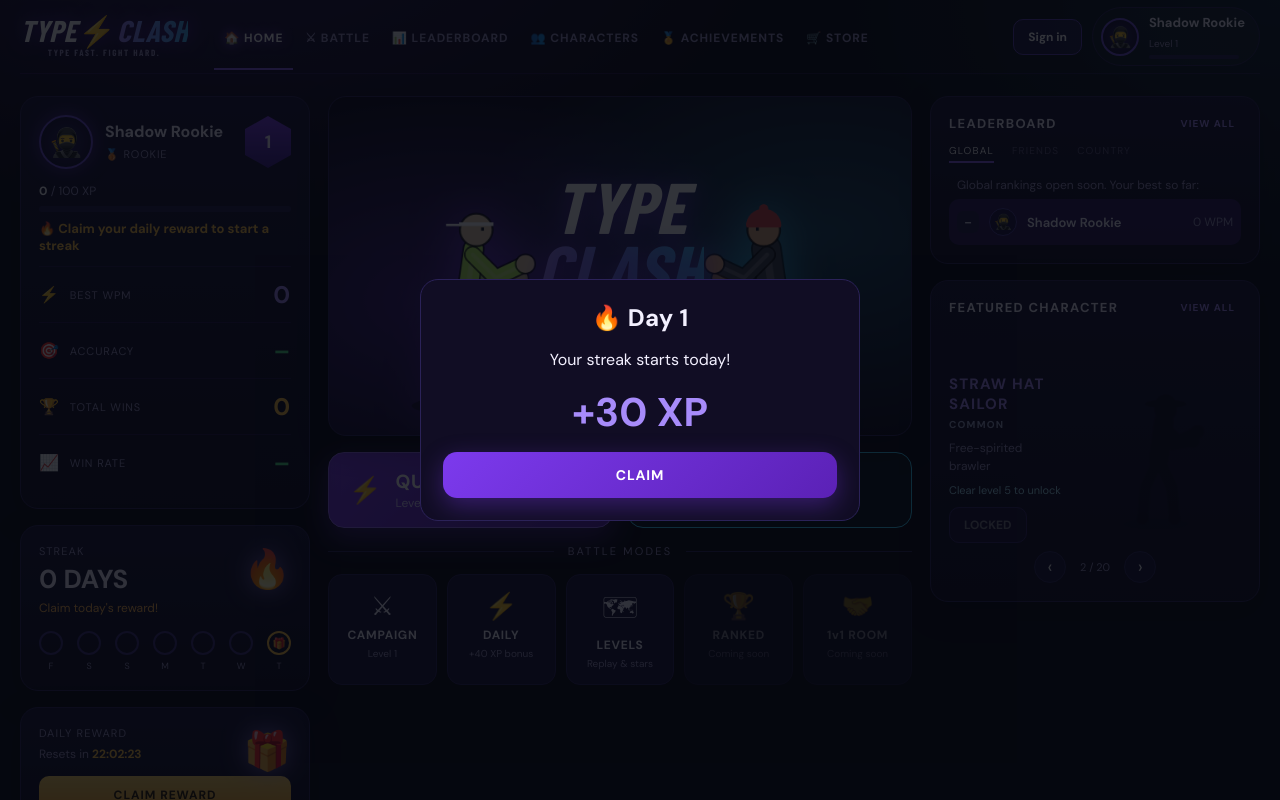
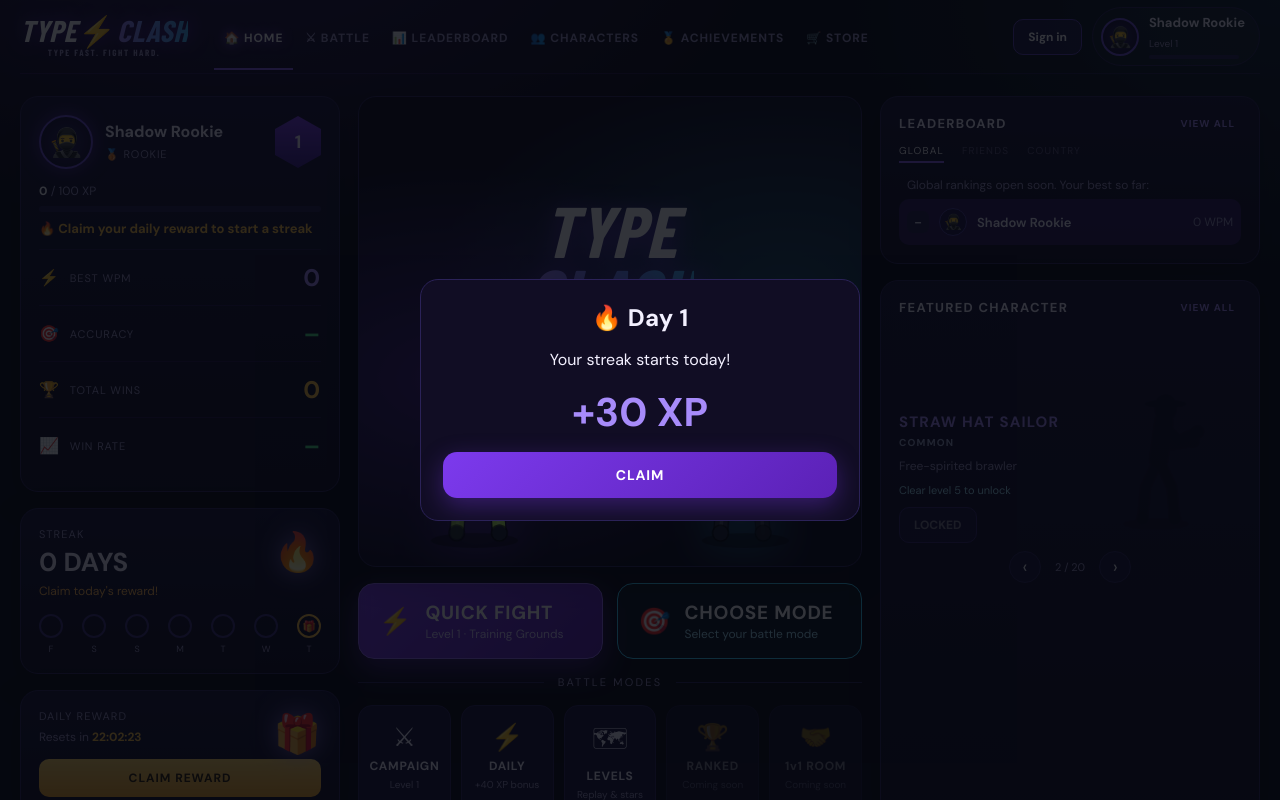
Before and after one commit to ia6021756-bit/Type-Clash, a plain HTML site: page index.html in a window 1280 px wide. Shown: the top 800 px of the page. Drawn offline with nearby package versions, Linux system fonts and the light colour scheme; a web font is replaced by a local one.

Commit message:
Add files via upload

```diff
--- a/fx.js
+++ b/fx.js
@@ -20,7 +20,10 @@ function step(s32,t){const s=s32%16,r=roots[Math.floor(s32/8)%4];
  if(s%2===0)o(mu,t,"sawtooth",mf(r),mf(r)*.99,.2,.45);
  o(mu,t,"square",mf(r+24+arp[s32%8]),mf(r+24+arp[s32%8])*.99,.09,.1)}
 function sched(){while(nt<ctx.currentTime+.2){step(st,nt);nt+=60/140/4;st=(st+1)%32}}
-return{init,
+function halt(){if(!ctx)return;clearInterval(timer);try{ctx.suspend()}catch(e){}}
+function wake(){if(!ctx)return;try{ctx.resume()}catch(e){}if(playing){clearInterval(timer);nt=ctx.currentTime+.05;timer=setInterval(sched,40)}}
+document.addEventListener("visibilitychange",()=>document.hidden?halt():wake());window.addEventListener("pagehide",halt);window.addEventListener("pageshow",()=>{if(!document.hidden)wake()});
+return{state:()=>ctx?ctx.state:"none",init,
  setSfx(b){on=b;if(sg)sg.gain.value=b?1:0},setMusic(b){mOn=b;if(mu)mu.gain.value=b?.2:0},
  musicStart(){if(!ctx||playing)return;playing=true;nt=ctx.currentTime+.05;st=0;timer=setInterval(sched,40)},
  musicStop(){playing=false;clearInterval(timer)},
--- a/game.js
+++ b/game.js
@@ -52,7 +52,7 @@
   function startFight(){if(running)return;maybeShowAd();running=true;enterFight();playerHP=100;enemyHP=eMax=100;combo=0;power=0;typed=0;correct=0;elapsed=0;{const lv=fightLevel(),inf=Levels.info(lv);target=fightText(lv,0);hitGap=inf.interval;L0=target.length;dmgPerChar=100/(L0*.9);
       const tk=(L0*.9/1.25)/(Math.max(8,inf.targetWpm*(.95-.2*inf.d))*5/60);enemyDmg=Math.min(32,Math.max(3,100*(inf.interval/1000)/tk*1.05));
       lineEnds=computeLines(target,0);li=0;paraN=0;pool=0;stamps=[];pendingSp=null;Arena.setSpeed(1+inf.d*.6,inf.d*.5)}$("typing-input").value="";$("typing-input").disabled=false;$("typing-input").placeholder="Type the paragraph here...";$("typing-input").focus({preventScroll:true});$("start-btn").classList.add("hidden");$("next-btn").classList.add("hidden");$("status-message").textContent="Fight started! Type accurately to attack.";startedAt=Date.now();lastTick=startedAt;renderPrompt();updateBattle();requestAnimationFrame(tick)}
-  function tick(){if(!running)return;const now=Date.now();elapsed=(now-startedAt)/1000;$("timer").textContent=formatTime(elapsed);const wpm=elapsed>0?Math.round((correct/5)/(elapsed/60)):0;$("wpm").textContent=wpm;Arena.setTempo(tempoNow());if(now-lastTick>hitGap&&enemyHP>0){lastTick=now;Arena.enemyAttack()}requestAnimationFrame(tick)}
+  function tick(){if(!running||document.hidden)return;const now=Date.now();elapsed=(now-startedAt)/1000;$("timer").textContent=formatTime(elapsed);const wpm=elapsed>0?Math.round((correct/5)/(elapsed/60)):0;$("wpm").textContent=wpm;Arena.setTempo(tempoNow());if(now-lastTick>hitGap&&enemyHP>0){lastTick=now;Arena.enemyAttack()}requestAnimationFrame(tick)}
   function formatTime(s){return `${String(Math.floor(s/60)).padStart(2,"0")}:${String(Math.floor(s%60)).padStart(2,"0")}`}
   function updateBattle(){$("player-health").style.width=playerHP+"%";$("enemy-health").style.width=enemyHP+"%";$("combo").textContent=combo+"×";$("power-fill").style.width=power+"%";$("power-label").textContent="Finish the line to unleash a special move!";$("accuracy").textContent=(typed?Math.round(correct/typed*100):100)+"%"}
   function attack(sp){Arena.attack(sp);const t=$("impact-text");t.textContent=sp?"ULTIMATE!":combo>=10?"MEGA HIT!":"HIT!";t.classList.remove("show");void t.offsetWidth;t.classList.add("show")}
@@ -90,6 +90,8 @@
   function adReady(){const last=Number(localStorage.getItem("typeclash-lastad")||0);return Date.now()-last>=(AD.COOLDOWN_SECONDS||0)*1000}
   function maybeShowAd(){if(!AD.ENABLED||!AD.LINK)return;fightsStarted++;if(fightsStarted%(AD.EVERY_N_FIGHTS||2)===0&&adReady())openAd()}
   function setupSupportButton(){const b=$("support-btn");if(!b)return;if(!AD.ENABLED||!AD.SUPPORT_BUTTON||!AD.LINK){b.classList.add("hidden");return}b.onclick=()=>{openAd();const xp=AD.SUPPORT_REWARD_XP||0;if(xp>0){state.xp+=xp;while(state.xp>=100){state.xp-=100;state.level++}unlockFighters();saveState();$("status-message").textContent=`Thanks for supporting the game! +${xp} XP`}else{$("status-message").textContent="Thanks for supporting the game! ❤"}}}
+  // pause the fight clock (no enemy attacks, no timer) while the page is in the background
+  let hiddenAt=0;document.addEventListener("visibilitychange",()=>{if(document.hidden){hiddenAt=Date.now()}else if(hiddenAt){const d=Date.now()-hiddenAt;hiddenAt=0;if(running){startedAt+=d;lastTick+=d}}});
   // ---------- Fight screen ----------
   const ESET=[["bot","thug"],["thug","racer"],["racer","boxer"],["pirate","viking"],["punk","volt"],["flame","ronin"],["cowboy","ninja"],["suit","chef"],["ninja","frost"],["king","knight"]],
     EBOSS=["knight","viking","pirate","punk","legend","wizard","cowboy","suit","ninja","king"];
--- a/styles.css
+++ b/styles.css
@@ -196,3 +196,20 @@ h1,h2,h3,h4,.section-title h2{font-family:'DM Sans',system-ui,sans-serif;letter-
 body{font-family:'DM Sans',system-ui,sans-serif}
 .fighter-grid{grid-template-columns:repeat(auto-fill,minmax(210px,1fr))!important;gap:14px}
 @media(max-width:860px){.fighter-grid{grid-template-columns:repeat(2,minmax(0,1fr))!important}}
+
+/* ===== v11: layout fixes ===== */
+html,body{overflow-x:hidden}
+.app-shell{max-width:1560px}
+.home-grid{grid-template-columns:minmax(280px,320px) minmax(0,1fr) minmax(320px,380px);align-items:stretch}
+.col-c .hero{flex:1 0 auto}.col-r .feat{flex:1}.feat-body{flex:1}
+.hero-fig{width:40%;height:92%;object-fit:contain;object-position:center bottom;aspect-ratio:auto}
+@media(max-width:1180px) and (min-width:861px){
+ .brand small{display:none}.top-nav{margin-left:0}.top-nav .tab{padding:26px 7px;font-size:11px;letter-spacing:.03em}
+ .chip>div{display:none}.chip{padding:5px}.top-actions{gap:6px}.top-actions .small-btn{padding:8px 10px}}
+@media(max-width:1060px){.col-c .hero,.col-r .feat{flex:none}.hero{min-height:300px}}
+
+.hero-fig{width:50%}
+@media(min-width:1061px){.hero-mid{transform:translateY(-14%)}}
+
+.hero-fig{width:46%}
+@media(min-width:1061px){.hero-mid{transform:translateY(-22%)}}
```
